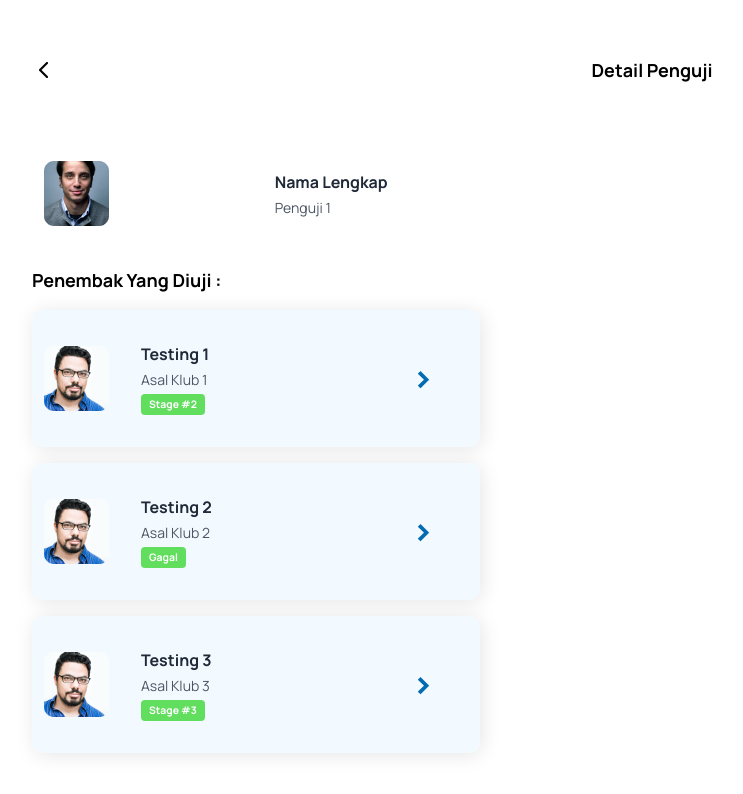
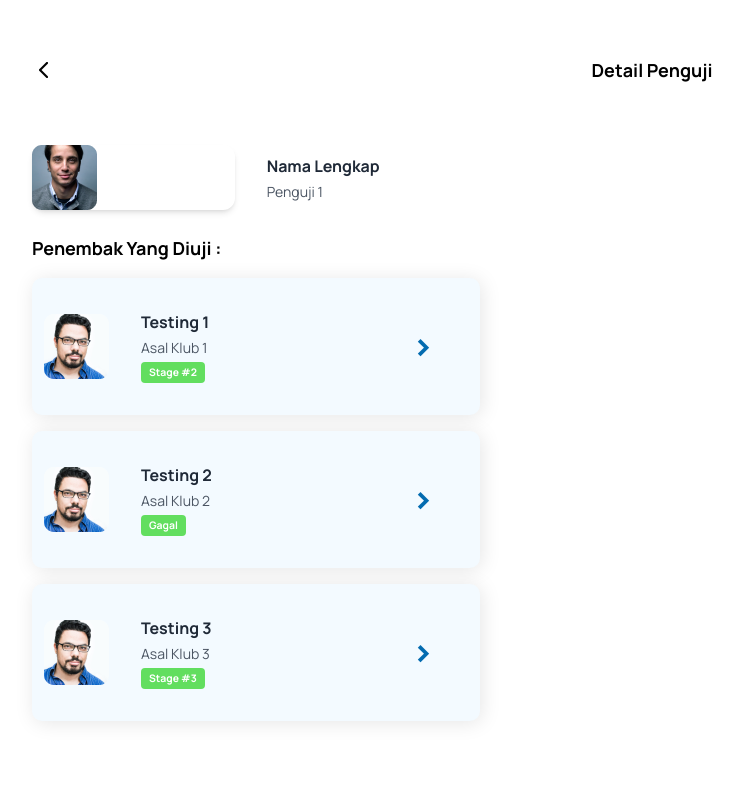
Before and after one commit to zidane-arkan/perbakin-pwa, a React (Vite) app: page /admin/penguji/admindashboard/detailpenguji in a window 1280 px wide. Shown: the top 794 px of the page, without its empty margins (0-743 px from the left). Built offline with nearby package versions, Linux system fonts and the light colour scheme.

Commit message:
Update Detail penguji V1.4, Update ui

```diff
--- a/src/layout/pages/DetailPenguji.tsx
+++ b/src/layout/pages/DetailPenguji.tsx
@@ -13,9 +13,9 @@ const DetailPenguji = (props: any) => {
         <Layout className={'rounded-3xl mt-28 pt-[2%] overflow-hidden'}>
             <HeaderWhiteCustom typeIcon='returnblack' title='Detail Penguji' />
             <LayoutChild>
-                <section className="flex w-full items-center rounded-xl px-3 py-4 gap-4 ">
-                    <div className="flex items-center w-1/6">
-                        <img className='min-w-[65px]' src={user2} />
+                <section className="flex w-full items-center gap-4 ">
+                    <div className="flex shadow-md rounded-xl items-center w-1/6">
+                        <img className='min-w-[65px] ' src={user2} />
                     </div>
                     <div className="flex flex-col w-4/6 gap-1 pl-6 md:p-4">
                         <h1 className="text-base font-bold text-gray-800">Nama Lengkap</h1>
```
